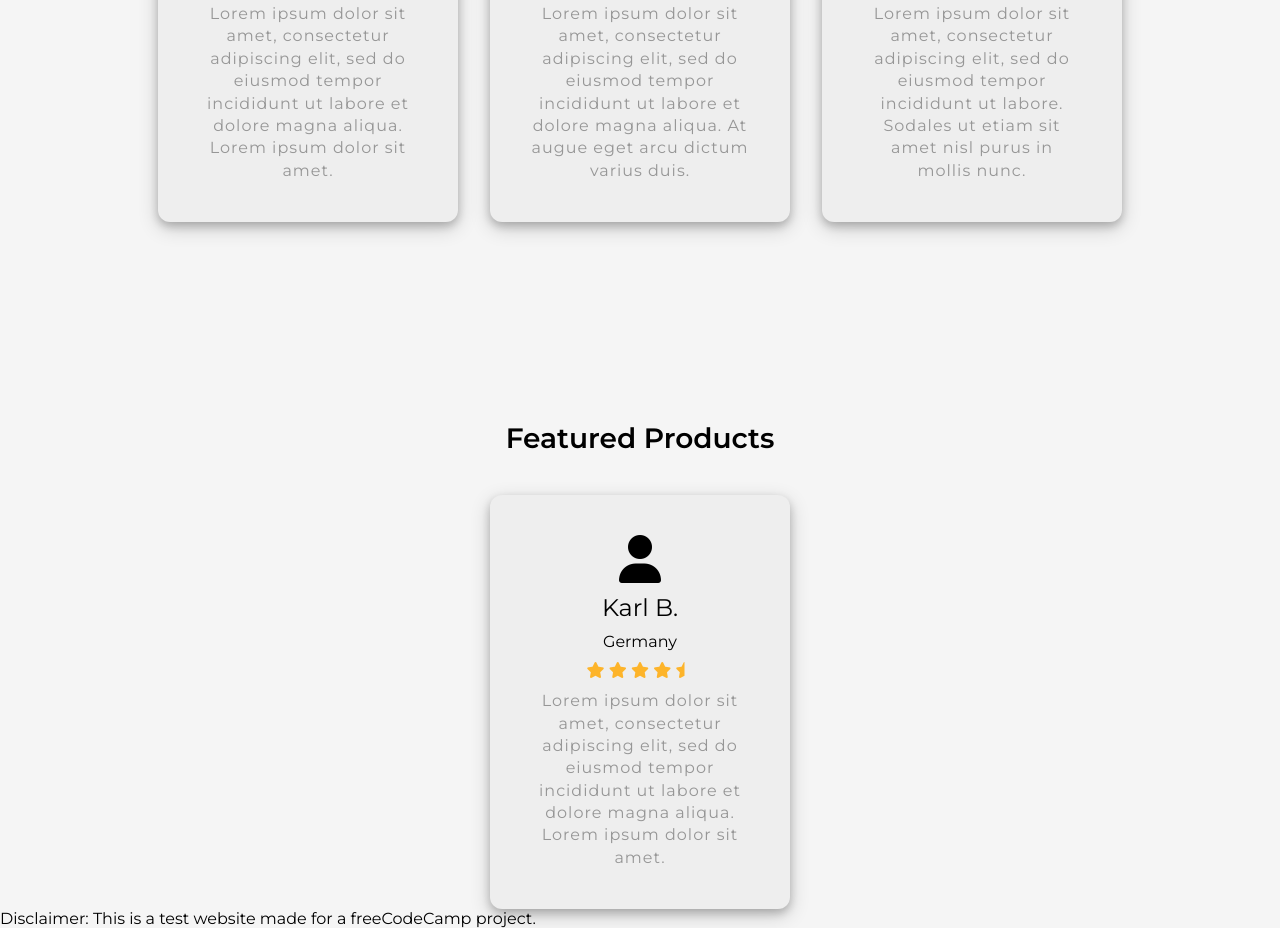
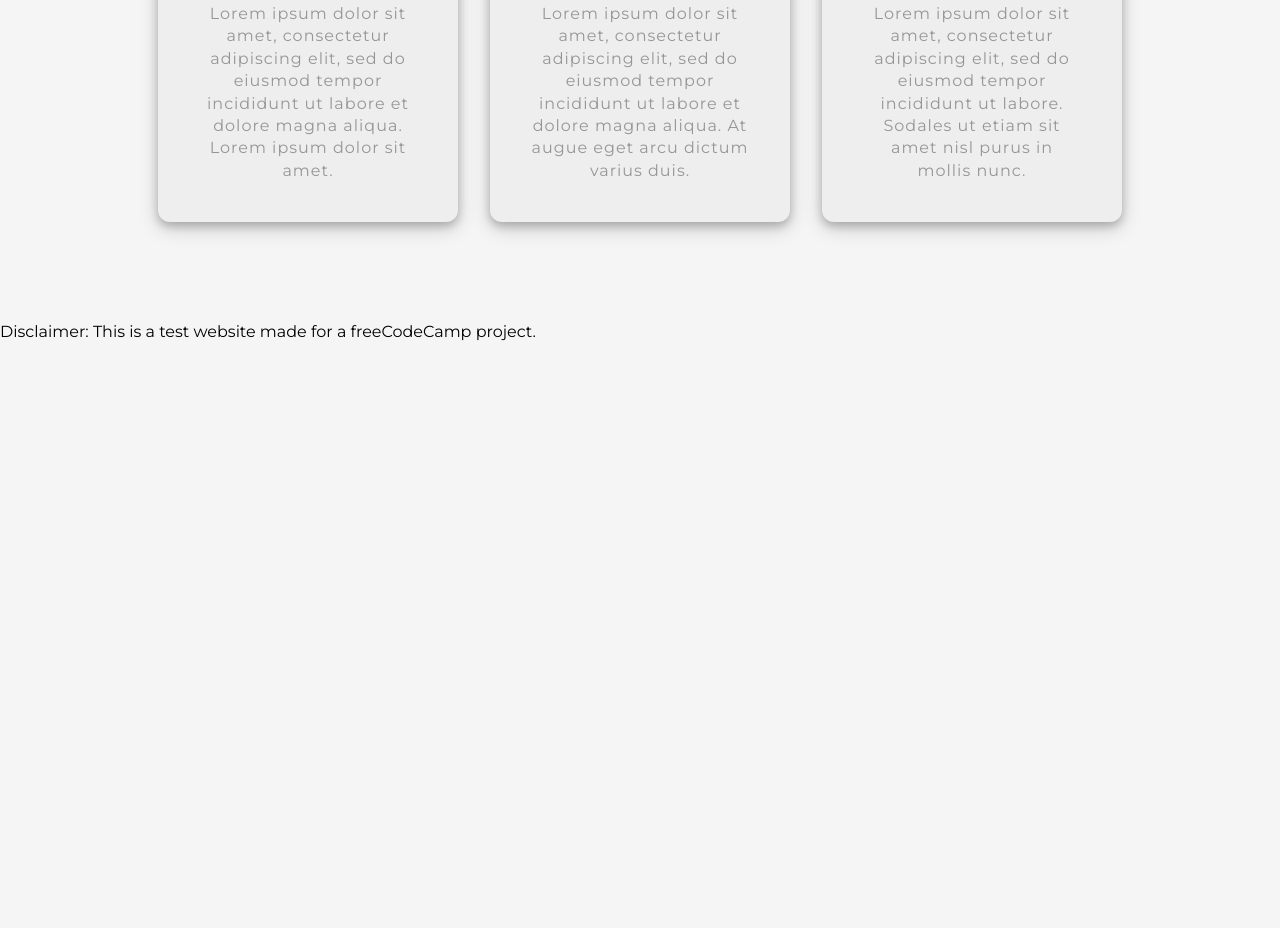
Before and after one commit to DLitaoen/fCC-Product-Landing-Page, a plain HTML site: page index.html in a window 1280 px wide. Shown: the part 1700-2628 px from the top of the page. After the commit the page ends 2041 px from the top, so only its background shows below. Drawn offline with Linux system fonts and the light colour scheme.

Commit message:
Updated project to v2.5

```diff
--- a/index.html
+++ b/index.html
@@ -17,7 +17,7 @@
             <ul>
                 <li><a href="#features-spacer" class="nav-link">Features</a></li>
                 <li><a href="#reviews-spacer" class="nav-link">Reviews</a></li>
-                <li><a href="#products" class="nav-link">Products</a></li>
+                <!-- <li><a href="#products" class="nav-link">Products</a></li> -->
             </ul>
         </nav>
     </header>
@@ -121,9 +121,9 @@
                 </div>
             </div>
         </section>
-        <p class="spacer" id="products-spacer">.</p>
-        <h3>Featured Products</h3>
-        <section id="products">
+        <!-- <p class="spacer" id="products-spacer">.</p>
+        <h3>Featured Products</h3> -->
+        <!-- <section id="products">
             <div class="product-container">
                 <div class="product-body">
                     <div class="user-logo">
@@ -141,7 +141,7 @@
                    <div class="user-review">Lorem ipsum dolor sit amet, consectetur adipiscing elit, sed do eiusmod tempor incididunt ut labore et dolore magna aliqua. Lorem ipsum dolor sit amet.</div>
                 </div>
             </div>
-        </section>
+        </section> -->
     </main>
     <footer>
         <p>Disclaimer: This is a test website made for a freeCodeCamp project.</p>
--- a/styles/styles.css
+++ b/styles/styles.css
@@ -232,7 +232,7 @@ header {
     color: rgb(150, 150, 150);
 }
 
-#products {
+/* #products {
     margin: 0 auto;
     display: flex;
     flex-direction: row;
@@ -279,7 +279,7 @@ header {
     line-height: 1.4;
     letter-spacing: 1px;
     color: rgb(150, 150, 150);
-}
+} */
 
 @media (max-width: 550px) {
     #features .desc {
```
